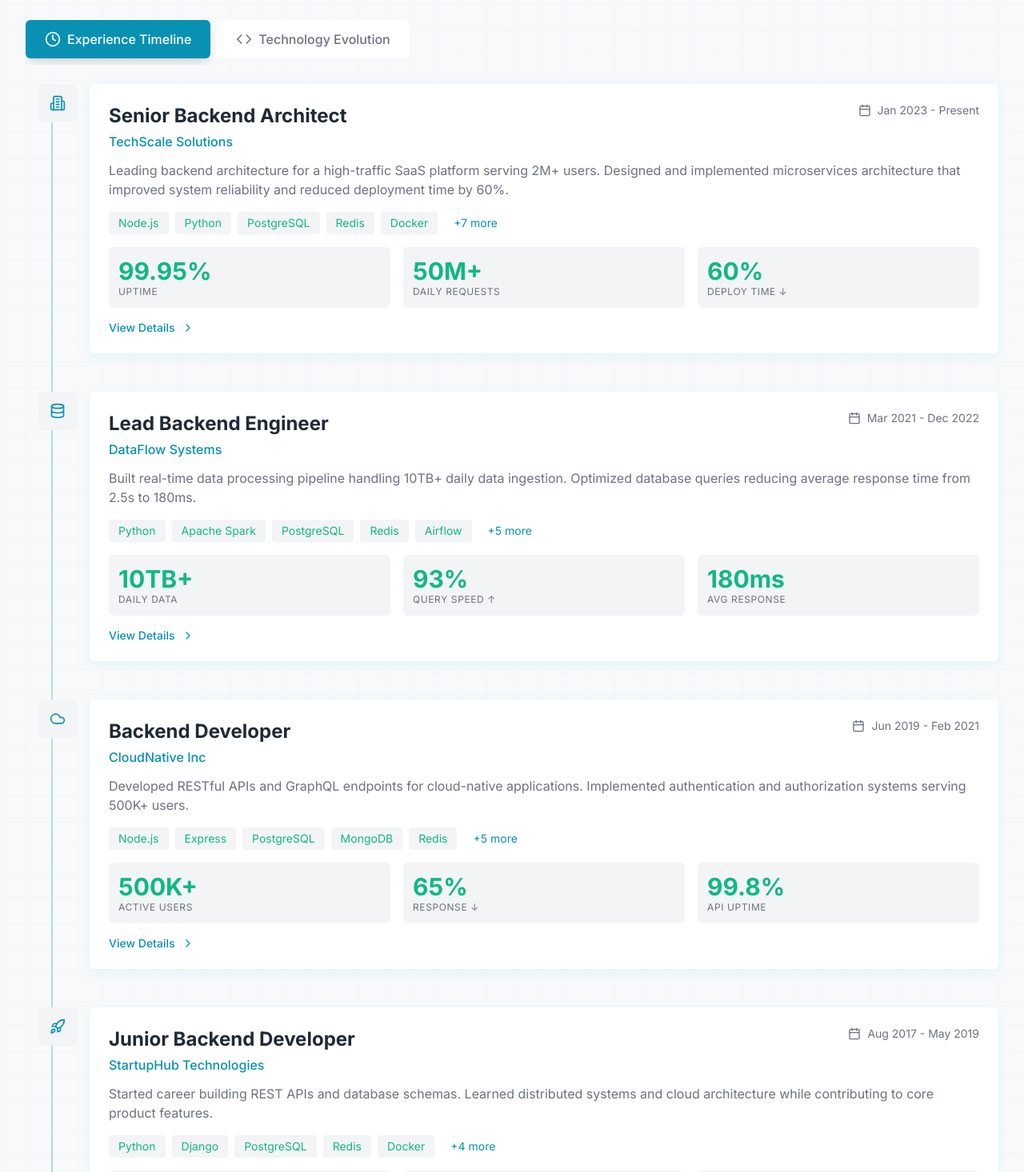
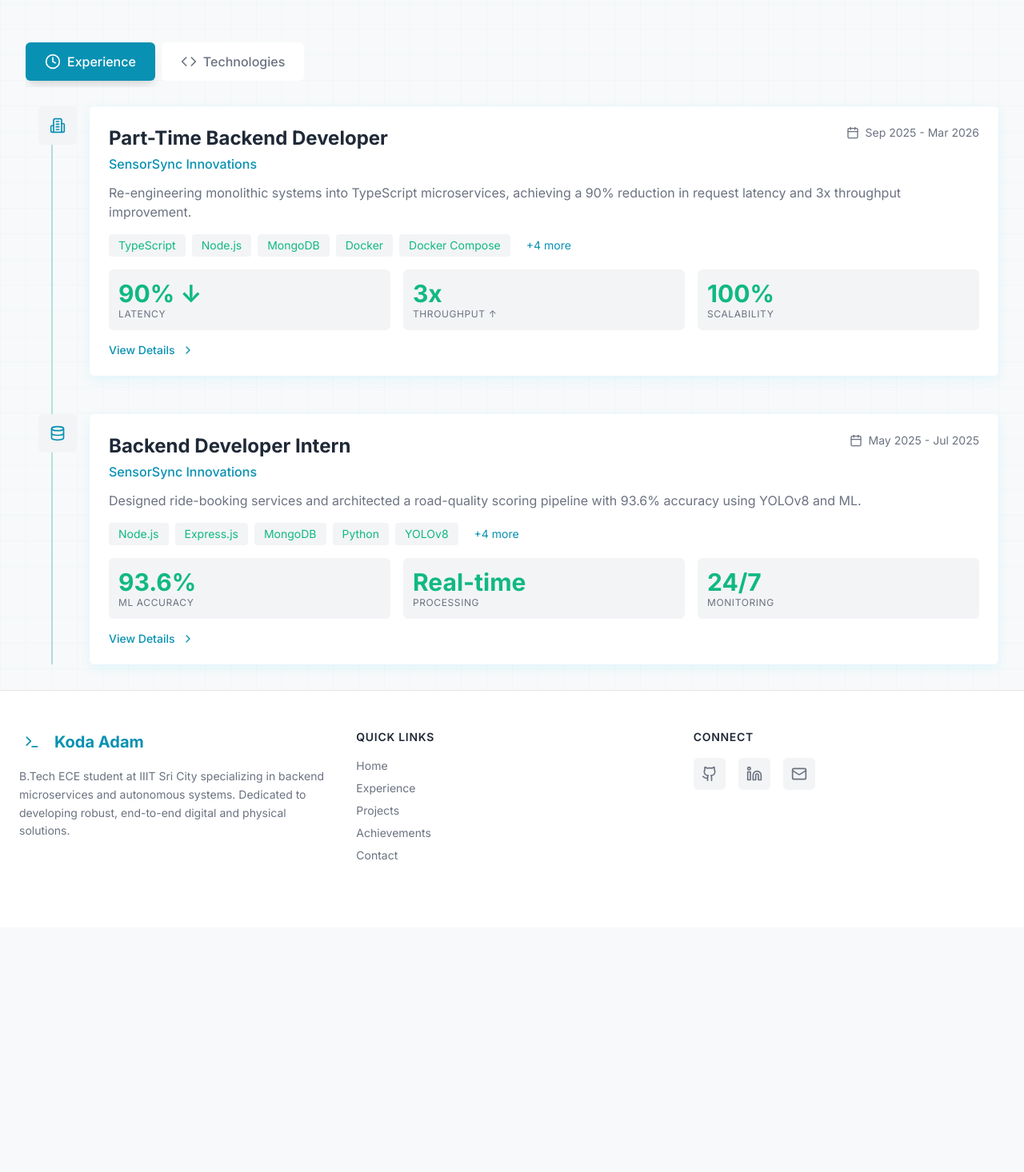
Before and after one commit to Adamkoda2306/Portfolio, a React (Vite) app: page /experience in a window 1280 px wide. Shown: the part 284-1750 px from the top of the page at 80% size. After the commit the page ends 1444 px from the top, so only its background shows below. Built offline with nearby package versions, Linux system fonts and the light colour scheme.

Commit message:
experience page is updated

```diff
--- a/src/pages/experience/components/ArchitectureDiagram.jsx
+++ /dev/null
@@ -1,106 +0,0 @@
-import { useState } from 'react';
-import Icon from '../../../components/AppIcon';
-
-const ArchitectureDiagram = ({ architecture }) => {
-  const [selectedLayer, setSelectedLayer] = useState(null);
-
-  return (
-    <div className="space-y-6">
-      <div className="grid grid-cols-1 gap-4 md:gap-6">
-        {architecture?.layers?.map((layer, index) => (
-          <div
-            key={layer?.id}
-            className={`card-elevated bg-card rounded-lg p-4 md:p-6 cursor-pointer transition-all duration-300 ${
-              selectedLayer === layer?.id ? 'ring-2 ring-primary' : ''
-            }`}
-            onClick={() => setSelectedLayer(selectedLayer === layer?.id ? null : layer?.id)}
-          >
-            <div className="flex items-start gap-4">
-              <div className={`w-12 h-12 md:w-16 md:h-16 rounded-lg flex items-center justify-center flex-shrink-0 ${
-                selectedLayer === layer?.id ? 'bg-primary' : 'bg-muted'
-              }`}>
-                <Icon
-                  name={layer?.icon}
-                  size={28}
-                  color={selectedLayer === layer?.id ? 'var(--color-primary-foreground)' : 'var(--color-primary)'}
-                />
-              </div>
-
-              <div className="flex-1 min-w-0">
-                <div className="flex flex-col md:flex-row md:items-center md:justify-between gap-2 mb-2">
-                  <h4 className="text-lg md:text-xl font-bold text-foreground font-mono-heading">
-                    {layer?.name}
-                  </h4>
-                  <span className="text-xs md:text-sm text-muted-foreground font-mono-code whitespace-nowrap">
-                    Layer {index + 1}
-                  </span>
-                </div>
-
-                <p className="text-sm md:text-base text-muted-foreground mb-4 leading-relaxed">
-                  {layer?.description}
-                </p>
-
-                <div className="flex flex-wrap gap-2 mb-4">
-                  {layer?.technologies?.map((tech, idx) => (
-                    <span
-                      key={idx}
-                      className="px-2 md:px-3 py-1 bg-muted text-accent text-xs md:text-sm rounded font-mono-code"
-                    >
-                      {tech}
-                    </span>
-                  ))}
-                </div>
-
-                {selectedLayer === layer?.id && (
-                  <div className="mt-4 pt-4 border-t border-border space-y-3 animate-in fade-in duration-300">
-                    <h5 className="text-sm font-semibold text-foreground font-mono-heading">
-                      Key Responsibilities:
-                    </h5>
-                    <ul className="space-y-2">
-                      {layer?.responsibilities?.map((resp, idx) => (
-                        <li key={idx} className="flex items-start gap-2 text-sm text-muted-foreground">
-                          <Icon name="CheckCircle2" size={16} className="text-accent flex-shrink-0 mt-0.5" />
-                          <span>{resp}</span>
-                        </li>
-                      ))}
-                    </ul>
-                  </div>
-                )}
-              </div>
-
-              <Icon
-                name={selectedLayer === layer?.id ? 'ChevronUp' : 'ChevronDown'}
-                size={20}
-                className="text-muted-foreground flex-shrink-0"
-              />
-            </div>
-          </div>
-        ))}
-      </div>
-      <div className="card-elevated bg-card rounded-lg p-4 md:p-6">
-        <h4 className="text-base md:text-lg font-bold text-foreground font-mono-heading mb-4">
-          Architecture Highlights
-        </h4>
-        <div className="grid grid-cols-1 md:grid-cols-2 lg:grid-cols-3 gap-4">
-          {architecture?.highlights?.map((highlight, idx) => (
-            <div key={idx} className="flex items-start gap-3">
-              <div className="w-8 h-8 rounded-lg bg-accent/10 flex items-center justify-center flex-shrink-0">
-                <Icon name="Zap" size={16} color="var(--color-accent)" />
-              </div>
-              <div>
-                <div className="text-lg md:text-xl font-bold text-accent font-mono-heading">
-                  {highlight?.value}
-                </div>
-                <div className="text-xs text-muted-foreground">
-                  {highlight?.label}
-                </div>
-              </div>
-            </div>
-          ))}
-        </div>
-      </div>
-    </div>
-  );
-};
-
-export default ArchitectureDiagram;
--- a/src/pages/experience/index.jsx
+++ b/src/pages/experience/index.jsx
@@ -5,8 +5,6 @@ import Breadcrumbs from '../../components/ui/Breadcrumbs';
 import Icon from '../../components/AppIcon';
 import ExperienceTimeline from './components/ExperienceTimeline';
 import TechnologyEvolution from './components/TechnologyEvolution';
-import ArchitectureDiagram from './components/ArchitectureDiagram';
-import TeamTestimonials from './components/TeamTestimonials';
 import ExperienceDetailModal from './components/ExperienceDetailModal';
 
 const Experience = () => {
@@ -16,168 +14,130 @@ const Experience = () => {
   const experiences = [
   {
     id: 1,
-    role: "Senior Backend Architect",
-    company: "TechScale Solutions",
-    duration: "Jan 2023 - Present",
-    location: "San Francisco, CA (Remote)",
+    role: "Part-Time Backend Developer",
+    company: "SensorSync Innovations",
+    duration: "Sep 2025 - Mar 2026",
+    location: "Sri City, India",
     icon: "Building2",
-    description: "Leading backend architecture for a high-traffic SaaS platform serving 2M+ users. Designed and implemented microservices architecture that improved system reliability and reduced deployment time by 60%.",
-    fullDescription: "Spearheading the complete architectural transformation of a monolithic application into a distributed microservices ecosystem. Led a team of 8 backend engineers in designing scalable solutions that handle 50M+ API requests daily. Implemented event-driven architecture using Apache Kafka, reducing inter-service latency by 75%. Established comprehensive monitoring and observability practices using Prometheus and Grafana, achieving 99.95% uptime. Mentored junior developers and conducted architecture review sessions, fostering a culture of technical excellence and continuous improvement.",
-    technologies: ["Node.js", "Python", "PostgreSQL", "Redis", "Docker", "Kubernetes", "AWS", "Apache Kafka", "GraphQL", "TypeScript", "MongoDB", "Elasticsearch"],
+    description: "Re-engineering monolithic systems into TypeScript microservices, achieving a 90% reduction in request latency and 3x throughput improvement.",
+    fullDescription: "Currently leading the architectural transition from a monolithic Node.js backend to a scalable TypeScript-based microservices ecosystem. Responsible for optimizing system performance under heavy load, validated through rigorous k6 load testing. Managing containerized deployments using Docker and Nginx on GCP, while implementing critical third-party integrations for communications and cloud storage. My focus is on ensuring high availability and seamless scalability for growing traffic demands.",
+    technologies: ["TypeScript", "Node.js", "MongoDB", "Docker", "Docker Compose", "Nginx", "GCP", "Cloudinary", "Twilio"],
     metrics: [
-    { value: "99.95%", label: "Uptime" },
-    { value: "50M+", label: "Daily Requests" },
-    { value: "60%", label: "Deploy Time ↓" }],
-
+      { value: "90% ↓", label: "Latency" },
+      { value: "3x", label: "Throughput ↑" },
+      { value: "100%", label: "Scalability" }
+    ],
     achievements: [
-    "Architected microservices platform handling 50M+ daily API requests with 99.95% uptime",
-    "Reduced deployment time from 2 hours to 45 minutes through CI/CD pipeline optimization",
-    "Implemented caching strategy that decreased database load by 70% and improved response times by 85%",
-    "Led migration from monolithic architecture to microservices, enabling independent team scaling",
-    "Established comprehensive API documentation and developer onboarding program",
-    "Reduced infrastructure costs by 40% through resource optimization and auto-scaling implementation"],
+      "Successfully re-engineered a monolithic Node.js backend into a microservices architecture using TypeScript",
+      "Reduced average request latency by over 90% and tripled system throughput",
+      "Implemented automated load testing using k6 to validate and ensure system performance under pressure",
+      "Orchestrated multi-container environments using Docker Compose for consistent local and production parity",
+      "Configured Nginx as a reverse proxy to enhance system security and load distribution",
+      "Resigned from part-time position in May 2026 to focus on upcoming career milestones"
+    ],
   },
   {
     id: 2,
-    role: "Lead Backend Engineer",
-    company: "DataFlow Systems",
-    duration: "Mar 2021 - Dec 2022",
-    location: "Austin, TX",
+    role: "Backend Developer Intern",
+    company: "SensorSync Innovations",
+    duration: "May 2025 - Jul 2025",
+    location: "Sri City, India",
     icon: "Database",
-    description: "Built real-time data processing pipeline handling 10TB+ daily data ingestion. Optimized database queries reducing average response time from 2.5s to 180ms.",
-    fullDescription: "Designed and implemented a distributed data processing system capable of ingesting and processing 10TB+ of data daily from multiple sources. Led the development of a real-time analytics engine that provided sub-second query responses for complex aggregations. Implemented data partitioning and sharding strategies that improved query performance by 93%. Collaborated with data science team to build ML model serving infrastructure with 99.9% availability. Established data quality monitoring and alerting systems that reduced data inconsistencies by 85%.",
-    technologies: ["Python", "Apache Spark", "PostgreSQL", "Redis", "Airflow", "Docker", "AWS", "Kafka", "Cassandra", "FastAPI"],
+    description: "Designed ride-booking services and architected a road-quality scoring pipeline with 93.6% accuracy using YOLOv8 and ML.",
+    fullDescription: "Designed and deployed core backend services for ride booking, user authentication, and real-time notifications. A key highlight was architecting a complex road-quality scoring pipeline. This involved integrating team-developed YOLOv8 computer vision outputs (detecting potholes and lane markings) with a custom Machine Learning score prediction model. This pipeline achieved 93.6% accuracy, enabling automated, real-time assessment of field data for road maintenance teams.",
+    technologies: ["Node.js", "Express.js", "MongoDB", "Python", "YOLOv8", "OpenCV", "Jetson Nano", "Firebase FCM", "Render"],
     metrics: [
-    { value: "10TB+", label: "Daily Data" },
-    { value: "93%", label: "Query Speed ↑" },
-    { value: "180ms", label: "Avg Response" }],
-
+      { value: "93.6%", label: "ML Accuracy" },
+      { value: "Real-time", label: "Processing" },
+      { value: "24/7", label: "Monitoring" }
+    ],
     achievements: [
-    "Built distributed data pipeline processing 10TB+ daily with 99.9% reliability",
-    "Optimized database queries reducing average response time from 2.5s to 180ms (93% improvement)",
-    "Implemented real-time analytics engine serving 500+ concurrent users",
-    "Designed data partitioning strategy that improved query performance by 10x",
-    "Reduced data processing costs by 35% through efficient resource utilization",
-    "Established data quality framework that decreased inconsistencies by 85%"],
-  },
-  {
-    id: 3,
-    role: "Backend Developer",
-    company: "CloudNative Inc",
-    duration: "Jun 2019 - Feb 2021",
-    location: "Seattle, WA",
-    icon: "Cloud",
-    description: "Developed RESTful APIs and GraphQL endpoints for cloud-native applications. Implemented authentication and authorization systems serving 500K+ users.",
-    fullDescription: "Contributed to the development of a multi-tenant SaaS platform serving enterprise clients. Built secure RESTful APIs and GraphQL endpoints with comprehensive authentication and authorization mechanisms. Implemented OAuth 2.0 and JWT-based authentication systems handling 500K+ active users. Optimized API performance through strategic caching and database indexing, reducing average response times by 65%. Collaborated with frontend teams to design efficient data fetching strategies and minimize API calls.",
-    technologies: ["Node.js", "Express", "PostgreSQL", "MongoDB", "Redis", "Docker", "AWS", "GraphQL", "Jest", "TypeScript"],
-    metrics: [
-    { value: "500K+", label: "Active Users" },
-    { value: "65%", label: "Response ↓" },
-    { value: "99.8%", label: "API Uptime" }],
-
-    achievements: [
-    "Developed secure authentication system serving 500K+ users with zero security breaches",
-    "Built RESTful APIs and GraphQL endpoints with 99.8% uptime",
-    "Reduced API response times by 65% through caching and optimization",
-    "Implemented comprehensive API testing suite with 95% code coverage",
-    "Designed rate limiting and throttling mechanisms preventing abuse",
-    "Contributed to open-source projects improving team\'s technical reputation"],
-  },
-  {
-    id: 4,
-    role: "Junior Backend Developer",
-    company: "StartupHub Technologies",
-    duration: "Aug 2017 - May 2019",
-    location: "Boston, MA",
-    icon: "Rocket",
-    description: "Started career building REST APIs and database schemas. Learned distributed systems and cloud architecture while contributing to core product features.",
-    fullDescription: "Began professional journey in a fast-paced startup environment, rapidly learning backend development best practices. Built REST APIs for core product features and designed normalized database schemas. Gained hands-on experience with cloud infrastructure, containerization, and CI/CD pipelines. Participated in code reviews and pair programming sessions that accelerated technical growth. Contributed to database migration projects and performance optimization initiatives.",
-    technologies: ["Python", "Django", "PostgreSQL", "Redis", "Docker", "AWS", "Git", "Linux", "Nginx"],
-    metrics: [
-    { value: "15+", label: "Features" },
-    { value: "50%", label: "Load Time ↓" },
-    { value: "100%", label: "Test Coverage" }],
-
-    achievements: [
-    "Developed 15+ core product features from requirements to production deployment",
-    "Reduced page load times by 50% through backend optimization",
-    "Implemented automated testing achieving 100% coverage for critical paths",
-    "Participated in database migration from MySQL to PostgreSQL",
-    "Contributed to API documentation and developer onboarding materials",
-    "Received \'Rising Star\' award for exceptional learning and contribution"],
-  }];
+      "Architected an end-to-end road-quality scoring pipeline integrating computer vision and machine learning",
+      "Achieved 93.6% accuracy in pothole and lane detection scoring for real-time assessment",
+      "Deployed scalable Node.js services for various type's of ride-booking",
+      "Integrated Jetson Nano for edge-based computer vision processing in the field",
+      "Leveraged Firebase FCM and Twilio to build a robust user notification and authentication system"
+    ],
+  }
+];
 
 
   const techStack = [
-  {
-    id: 1,
-    name: "Node.js",
-    category: "backend",
-    icon: "Server",
-    projectsUsed: 12
-  },
-  {
-    id: 2,
-    name: "Python",
-    category: "backend",
-    icon: "Code",
-    projectsUsed: 15
-  },
-  {
-    id: 3,
-    name: "PostgreSQL",
-    category: "database",
-    icon: "Database",
-    projectsUsed: 18
-  },
-  {
-    id: 4,
-    name: "Redis",
-    category: "database",
-    icon: "Zap",
-    projectsUsed: 10
-  },
-  {
-    id: 5,
-    name: "Docker",
-    category: "devops",
-    icon: "Package",
-    projectsUsed: 20
-  },
-  {
-    id: 6,
-    name: "Kubernetes",
-    category: "devops",
-    icon: "Boxes",
-    projectsUsed: 8
-  },
-  {
-    id: 7,
-    name: "AWS",
-    category: "cloud",
-    icon: "Cloud",
-    projectsUsed: 16
-  },
-  {
-    id: 8,
-    name: "GraphQL",
-    category: "api",
-    icon: "Network",
-    projectsUsed: 7
-  },
-  {
-    id: 9,
-    name: "MongoDB",
-    category: "database",
-    icon: "Database",
-    projectsUsed: 11
-  }];
+  // --- BACKEND & APIS (13) ---
+  { id: 1, name: "Node.js", category: "backend", icon: "Server", projectsUsed: 15 },
+  { id: 2, name: "TypeScript", category: "backend", icon: "Code", projectsUsed: 10 },
+  { id: 3, name: "Express.js", category: "backend", icon: "Zap", projectsUsed: 12 },
+  { id: 4, name: "Flask", category: "backend", icon: "Wind", projectsUsed: 6 },
+  { id: 5, name: "REST APIs", category: "backend", icon: "Network", projectsUsed: 18 },
+  { id: 6, name: "Firebase (Auth/DB/FCM)", category: "backend", icon: "Flame", projectsUsed: 10 },
+  { id: 7, name: "Twilio API", category: "backend", icon: "MessageSquare", projectsUsed: 4 },
+  { id: 8, name: "Cloudinary", category: "backend", icon: "Image", projectsUsed: 5 },
+  { id: 9, name: "Postman API", category: "backend", icon: "CheckCircle", projectsUsed: 15 },
+  { id: 10, name: "Nginx", category: "backend", icon: "Shield", projectsUsed: 4 },
+  { id: 11, name: "Bash", category: "backend", icon: "Terminal", projectsUsed: 12 },
+  { id: 12, name: "Back-End Web Development", category: "backend", icon: "Globe", projectsUsed: 15 },
+  { id: 13, name: "Application Programming Interfaces", category: "backend", icon: "Link", projectsUsed: 18 },
+
+  // --- HARDWARE & EMBEDDED SYSTEMS (15) ---
+  { id: 14, name: "Embedded Systems", category: "hardware", icon: "Cpu", projectsUsed: 9 },
+  { id: 15, name: "Microcontrollers (8051)", category: "hardware", icon: "Microchip", projectsUsed: 11 },
+  { id: 16, name: "Microprocessors (8086)", category: "hardware", icon: "Cpu", projectsUsed: 8 },
+  { id: 17, name: "Raspberry Pi", category: "hardware", icon: "HardDrive", projectsUsed: 6 },
+  { id: 18, name: "Arduino", category: "hardware", icon: "Zap", projectsUsed: 12 },
+  { id: 19, name: "NodeMCU", category: "hardware", icon: "Wifi", projectsUsed: 7 },
+  { id: 20, name: "Verilog", category: "hardware", icon: "Layers", projectsUsed: 5 },
+  { id: 21, name: "Digital Circuit Design", category: "hardware", icon: "Activity", projectsUsed: 10 },
+  { id: 22, name: "Analog Circuits", category: "hardware", icon: "Wind", projectsUsed: 8 },
+  { id: 23, name: "Power Electronics", category: "hardware", icon: "BatteryCharging", projectsUsed: 6 },
+  { id: 24, name: "Sensors Integration", category: "hardware", icon: "Radio", projectsUsed: 9 },
+  { id: 25, name: "Jetson Nano", category: "hardware", icon: "Monitor", projectsUsed: 4 },
+  { id: 26, name: "Electronics", category: "hardware", icon: "Zap", projectsUsed: 25 },
+  { id: 27, name: "Digital Twins", category: "hardware", icon: "Copy", projectsUsed: 3 },
+  { id: 28, name: "Internet of Things (IoT)", category: "hardware", icon: "Globe", projectsUsed: 15 },
+
+  // --- AI, MACHINE LEARNING & COMPUTER VISION (7) ---
+  { id: 29, name: "Machine Learning", category: "ai", icon: "Brain", projectsUsed: 10 },
+  { id: 30, name: "Deep Learning", category: "ai", icon: "Target", projectsUsed: 6 },
+  { id: 31, name: "Computer Vision", category: "ai", icon: "Eye", projectsUsed: 8 },
+  { id: 32, name: "YOLOv8", category: "ai", icon: "Box", projectsUsed: 4 },
+  { id: 33, name: "Intelligent & Autonomous Systems", category: "ai", icon: "Navigation", projectsUsed: 5 },
+  { id: 34, name: "Speech Processing", category: "ai", icon: "Mic", projectsUsed: 4 },
+  { id: 35, name: "Speech Recognition", category: "ai", icon: "Volume2", projectsUsed: 3 },
+
+  // --- LANGUAGES & CS FUNDAMENTALS (8) ---
+  { id: 36, name: "C", category: "languages", icon: "Code", projectsUsed: 20 },
+  { id: 37, name: "C++", category: "languages", icon: "Code", projectsUsed: 25 },
+  { id: 38, name: "Python", category: "languages", icon: "Code", projectsUsed: 22 },
+  { id: 39, name: "JavaScript", category: "languages", icon: "Code", projectsUsed: 15 },
+  { id: 40, name: "DSA", category: "fundamentals", icon: "Binary", projectsUsed: 50 },
+  { id: 41, name: "Object-Oriented Programming (OOP)", category: "fundamentals", icon: "Box", projectsUsed: 30 },
+  { id: 42, name: "Problem Solving", category: "fundamentals", icon: "Lightbulb", projectsUsed: 40 },
+  { id: 43, name: "Assembly Language", category: "languages", icon: "FileCode", projectsUsed: 6 },
+
+  // --- DATABASES & DEVOPS (6) ---
+  { id: 44, name: "MongoDB", category: "database", icon: "Database", projectsUsed: 12 },
+  { id: 45, name: "Docker", category: "devops", icon: "Package", projectsUsed: 8 },
+  { id: 46, name: "Git", category: "devops", icon: "GitBranch", projectsUsed: 35 },
+  { id: 47, name: "GitHub", category: "devops", icon: "Github", projectsUsed: 40 },
+  { id: 48, name: "Google Cloud Platform (GCP)", category: "cloud", icon: "Cloud", projectsUsed: 6 },
+  { id: 49, name: "Computer Networking", category: "infrastructure", icon: "Share2", projectsUsed: 10 },
+
+  // --- FRONTEND & MOBILE (4) ---
+  { id: 50, name: "Flutter", category: "frontend", icon: "Smartphone", projectsUsed: 8 },
+  { id: 51, name: "Android Development", category: "frontend", icon: "Smartphone", projectsUsed: 5 },
+  { id: 52, name: "Android Studio", category: "frontend", icon: "Smartphone", projectsUsed: 5 },
+  { id: 53, name: "HTML", category: "frontend", icon: "FileCode", projectsUsed: 12 },
+
+  // --- SIGNAL PROCESSING (2) ---
+  { id: 54, name: "Digital Signal Processing", category: "signal", icon: "Activity", projectsUsed: 5 },
+  { id: 55, name: "Speech Recognition", category: "signal", icon: "Mic", projectsUsed: 4 }
+];
 
 
 
   const tabs = [
-  { id: 'timeline', label: 'Experience Timeline', icon: 'Clock' },
-  { id: 'technology', label: 'Technology Evolution', icon: 'Code' }];
+  { id: 'timeline', label: 'Experience', icon: 'Clock' },
+  { id: 'technology', label: 'Technologies', icon: 'Code' }];
 
 
   return (
@@ -194,7 +154,9 @@ const Experience = () => {
                   Technical Journey
                 </h1>
                 <p className="text-base md:text-lg text-muted-foreground leading-relaxed max-w-3xl">
-                  A chronological showcase of architectural decisions, system designs, and measurable business impact across {experiences?.length} years of backend engineering excellence.
+                  A chronological showcase of architectural decisions, system designs, and measurable
+  impact across my journey in backend engineering, autonomous systems, and
+  IoT infrastructure.
                 </p>
               </div>
             </div>
```
Also changed, not shown: src/pages/experience/components/TeamTestimonials.jsx (deleted, +0 -117 lines), src/pages/experience/components/TechnologyEvolution.jsx (+0 -7 lines).
